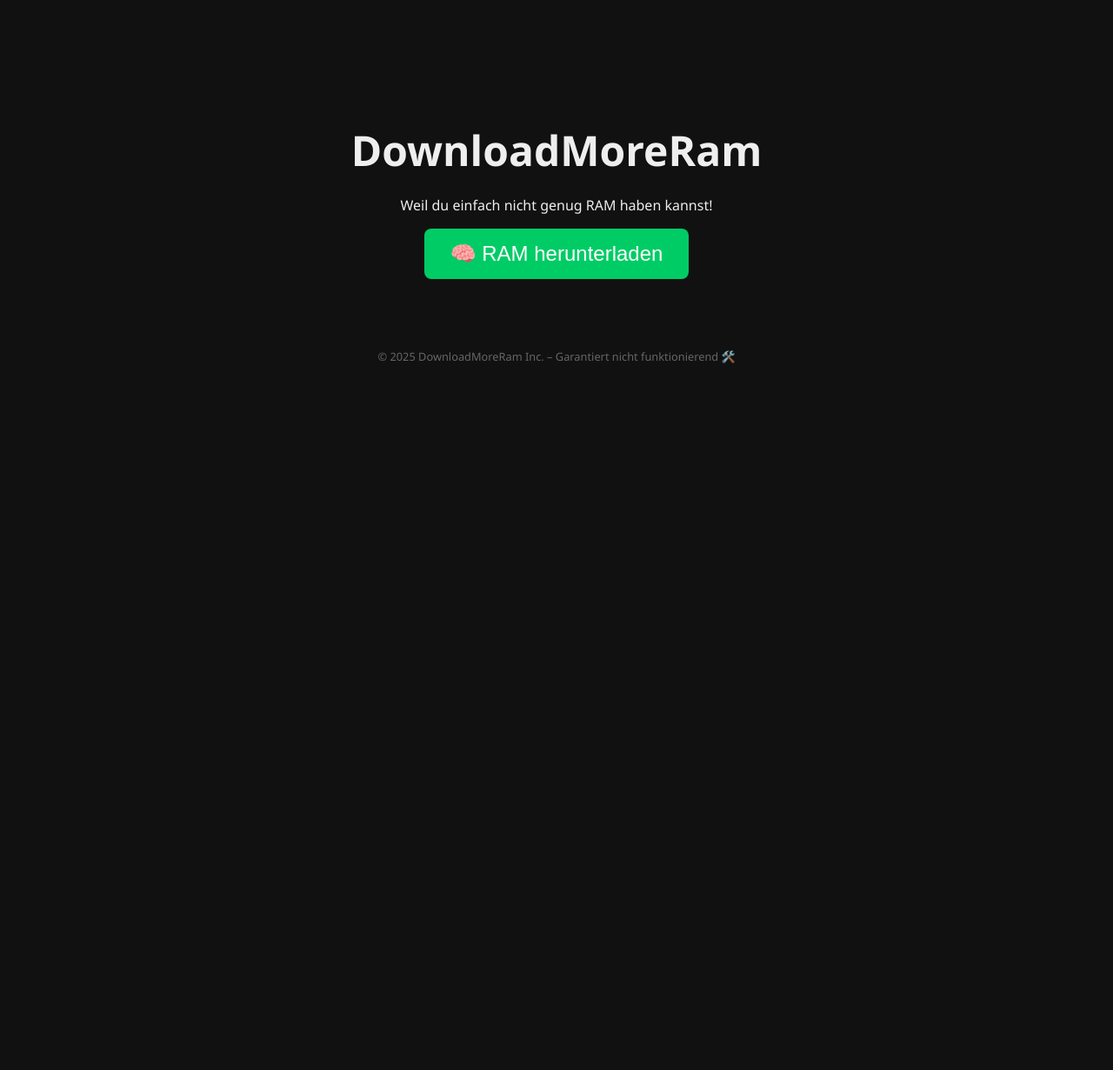
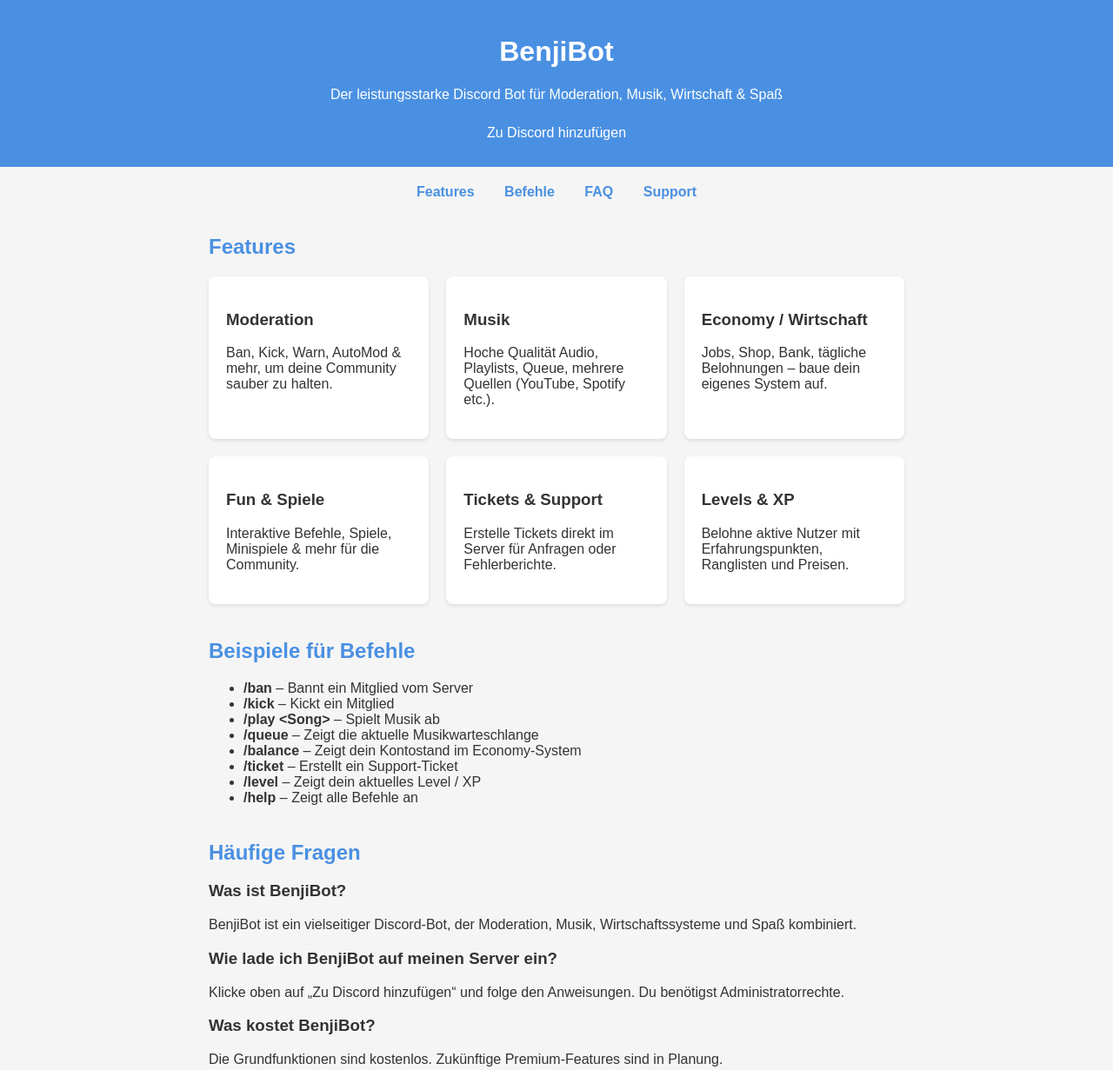
Before and after one commit to NextUnity/benjibot-website, a plain HTML site: page index.html in a window 1280 px wide. Shown: the top 1231 px of the page at 87% size. Before the commit the page ends 800 px from the top, so only its background shows below. Drawn offline with Linux system fonts and the light colour scheme.

Commit message:
Update index.html

```diff
--- a/index.html
+++ b/index.html
@@ -1,122 +1,153 @@
 <!DOCTYPE html>
 <html lang="de">
 <head>
-    <meta charset="UTF-8">
-    <title>DownloadMoreRam</title>
+  <meta charset="UTF-8" />
+  <meta name="viewport" content="width=device‑width, initial‑scale=1.0" />
+  <title>BenjiBot – Dein Discord Allrounder</title>
   <style>
     body {
-            background: #111;
-            color: #eee;
-            font-family: 'Segoe UI', Tahoma, Geneva, Verdana, sans-serif;
+      margin: 0;
+      font-family: Arial, sans-serif;
+      background-color: #f5f5f5;
+      color: #333;
+    }
+    header {
+      background-color: #4a90e2;
+      color: white;
+      padding: 20px 0;
       text-align: center;
-            padding-top: 100px;
     }
-
-        h1 {
-            font-size: 3em;
-            margin-bottom: 20px;
+    nav {
+      margin: 20px 0;
+      text-align: center;
     }
-
-        #downloadBtn {
-            background-color: #00cc66;
+    nav a {
+      margin: 0 15px;
+      color: #4a90e2;
+      text-decoration: none;
+      font-weight: bold;
+    }
+    section {
+      max-width: 800px;
+      margin: 40px auto;
+      padding: 0 20px;
+    }
+    .btn {
+      display: inline-block;
+      padding: 10px 20px;
+      background-color: #4a90e2;
       color: white;
-            padding: 15px 30px;
-            font-size: 1.5em;
       border: none;
+      border-radius: 4px;
+      text-decoration: none;
+      font-size: 1rem;
+    }
+    .btn:hover {
+      background-color: #3b78c2;
+    }
+    h2 {
+      color: #4a90e2;
+    }
+    .features {
+      display: flex;
+      flex-wrap: wrap;
+      gap: 20px;
+    }
+    .feature {
+      flex: 1 1 200px;
+      background-color: white;
       border-radius: 8px;
-            cursor: pointer;
-            transition: background-color 0.3s ease;
+      padding: 20px;
+      box-shadow: 0 2px 4px rgba(0,0,0,0.1);
     }
-
-        #downloadBtn:hover {
-            background-color: #00aa55;
-        }
-
-        .progress-container {
-            width: 60%;
-            margin: 50px auto;
-            background-color: #333;
-            border-radius: 25px;
-            overflow: hidden;
-            display: none;
-        }
-
-        .progress-bar {
-            height: 30px;
-            width: 0%;
-            background-color: #00cc66;
-            transition: width 0.3s;
-        }
-
-        #status {
-            margin-top: 20px;
-            font-size: 1.2em;
-        }
-
     footer {
-            margin-top: 80px;
-            font-size: 0.8em;
-            color: #666;
+      text-align: center;
+      padding: 20px 0;
+      background-color: #eee;
+      margin-top: 60px;
     }
   </style>
 </head>
 <body>
-    <h1>DownloadMoreRam</h1>
-    <p>Weil du einfach nicht genug RAM haben kannst!</p>
-    <button id="downloadBtn">🧠 RAM herunterladen</button>
 
-    <div class="progress-container" id="progressContainer">
-        <div class="progress-bar" id="progressBar"></div>
+  <header>
+    <h1>BenjiBot</h1>
+    <p>Der leistungsstarke Discord Bot für Moderation, Musik, Wirtschaft & Spaß</p>
+    <a class="btn" href="#invite">Zu Discord hinzufügen</a>
+  </header>
+
+  <nav>
+    <a href="#features">Features</a>
+    <a href="#commands">Befehle</a>
+    <a href="#faq">FAQ</a>
+    <a href="#support">Support</a>
+  </nav>
+
+  <section id="features">
+    <h2>Features</h2>
+    <div class="features">
+      <div class="feature">
+        <h3>Moderation</h3>
+        <p>Ban, Kick, Warn, AutoMod & mehr, um deine Community sauber zu halten.</p>
       </div>
+      <div class="feature">
+        <h3>Musik</h3>
+        <p>Hoche Qualität Audio, Playlists, Queue, mehrere Quellen (YouTube, Spotify etc.).</p>
+      </div>
+      <div class="feature">
+        <h3>Economy / Wirtschaft</h3>
+        <p>Jobs, Shop, Bank, tägliche Belohnungen – baue dein eigenes System auf.</p>
+      </div>
+      <div class="feature">
+        <h3>Fun & Spiele</h3>
+        <p>Interaktive Befehle, Spiele, Minispiele & mehr für die Community.</p>
+      </div>
+      <div class="feature">
+        <h3>Tickets & Support</h3>
+        <p>Erstelle Tickets direkt im Server für Anfragen oder Fehlerberichte.</p>
+      </div>
+      <div class="feature">
+        <h3>Levels & XP</h3>
+        <p>Belohne aktive Nutzer mit Erfahrungspunkten, Ranglisten und Preisen.</p>
+      </div>
+    </div>
+  </section>
 
-    <div id="status"></div>
+  <section id="commands">
+    <h2>Beispiele für Befehle</h2>
+    <ul>
+      <li><strong>/ban</strong> – Bannt ein Mitglied vom Server</li>
+      <li><strong>/kick</strong> – Kickt ein Mitglied</li>
+      <li><strong>/play &lt;Song&gt;</strong> – Spielt Musik ab</li>
+      <li><strong>/queue</strong> – Zeigt die aktuelle Musikwarteschlange</li>
+      <li><strong>/balance</strong> – Zeigt dein Kontostand im Economy-System</li>
+      <li><strong>/ticket</strong> – Erstellt ein Support-Ticket</li>
+      <li><strong>/level</strong> – Zeigt dein aktuelles Level / XP</li>
+      <li><strong>/help</strong> – Zeigt alle Befehle an</li>
+    </ul>
+  </section>
 
-    <footer>© 2025 DownloadMoreRam Inc. – Garantiert nicht funktionierend 🛠️</footer>
+  <section id="faq">
+    <h2>Häufige Fragen</h2>
+    <h3>Was ist BenjiBot?</h3>
+    <p>BenjiBot ist ein vielseitiger Discord‑Bot, der Moderation, Musik, Wirtschaftssysteme und Spaß kombiniert.</p>
+    <h3>Wie lade ich BenjiBot auf meinen Server ein?</h3>
+    <p>Klicke oben auf „Zu Discord hinzufügen“ und folge den Anweisungen. Du benötigst Administratorrechte.</p>
+    <h3>Was kostet BenjiBot?</h3>
+    <p>Die Grundfunktionen sind kostenlos. Zukünftige Premium‑Features sind in Planung.</p>
+    <h3>Wo bekomme ich Support?</h3>
+    <p>Du kannst unseren Support‑Server besuchen oder uns per Direktnachricht kontaktieren.</p>
+  </section>
 
-    <script>
-        const button = document.getElementById("downloadBtn");
-        const progressBar = document.getElementById("progressBar");
-        const progressContainer = document.getElementById("progressContainer");
-        const statusText = document.getElementById("status");
+  <section id="support">
+    <h2>Support & Kontakt</h2>
+    <p>Wenn du Fragen hast, Probleme siehst oder Vorschläge machen willst, tret unserem Support‑Server bei:</p>
+    <a class="btn" href="DEIN_SUPPORT_LINK_HIER">Support Server beitreten</a>
+  </section>
 
-        const steps = [
-            "Starte RAM-Download...",
-            "Verbindung zum RAM-Server wird aufgebaut...",
-            "Anfrage nach mehr RAM gesendet...",
-            "Download wird vorbereitet...",
-            "Virtuelle Speicherzellen werden formatiert...",
-            "64MB... 128MB... 256MB...",
-            "RAM-Pakete werden dekomprimiert...",
-            "Finalisiere Installation...",
-            "Fast fertig...",
-            "Download abgeschlossen. Genieße deinen zusätzlichen RAM! 😉"
-        ];
+  <footer>
+    <p>© 2025 BenjiBot. Alle Rechte vorbehalten.</p>
+  </footer>
 
-        button.addEventListener("click", () => {
-            button.disabled = true;
-            progressContainer.style.display = "block";
-            let progress = 0;
-            let stepIndex = 0;
-
-            const interval = setInterval(() => {
-                if (progress >= 100) {
-                    clearInterval(interval);
-                    statusText.textContent = steps[steps.length - 1];
-                    return;
-                }
-
-                progress += Math.floor(Math.random() * 10) + 5;
-                if (progress > 100) progress = 100;
-
-                progressBar.style.width = progress + "%";
-
-                if (stepIndex < steps.length - 1) {
-                    statusText.textContent = steps[stepIndex];
-                    stepIndex++;
-                }
-
-            }, 800);
-        });
-    </script>
 </body>
 </html>
```
Lines whose indentation alone changed are shown as unchanged.
